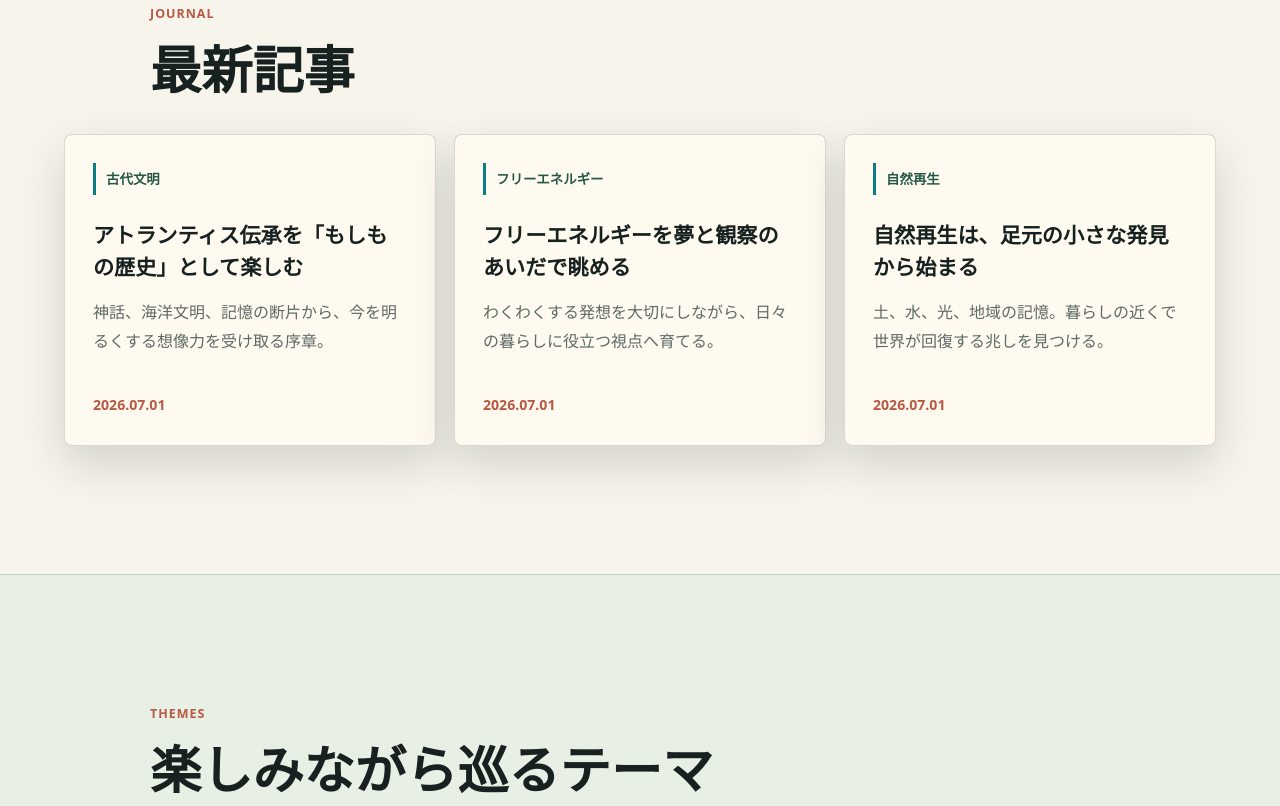
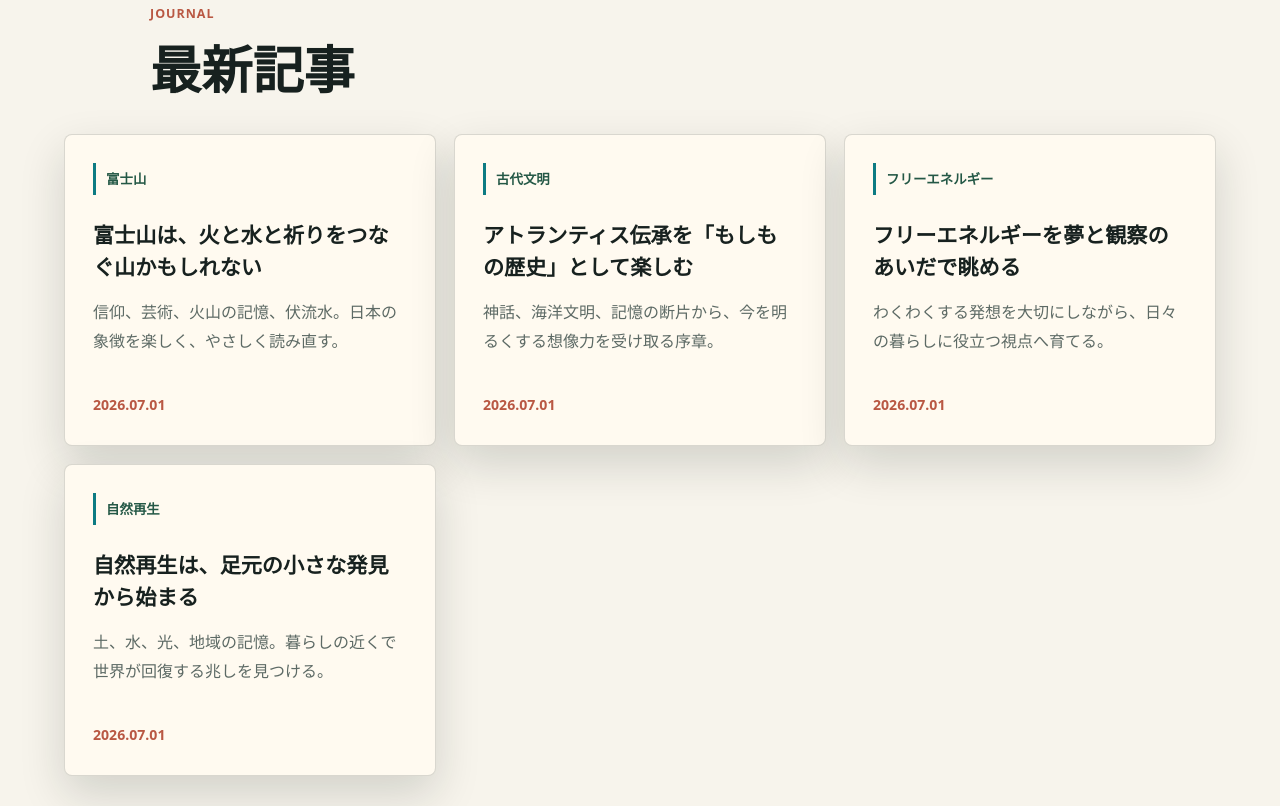
Before and after one commit to kinoshitayukari/mu-atlantis, a website: page index.html in a window 1280 px wide. Shown: the part 934-1740 px from the top of the page. Drawn offline with Linux system fonts and the light colour scheme.

Commit message:
Add Fujisan article to homepage

```diff
--- a/index.html
+++ b/index.html
@@ -4,7 +4,10 @@
     <meta charset="utf-8">
     <meta name="viewport" content="width=device-width, initial-scale=1">
     <title>mu-atlantis.jp | もしもの歴史を楽しみ、未来を明るくするブログ</title>
-    <meta name="description" content="mu-atlantis.jpは、アトランティス伝承や不思議な歴史に思いを馳せながら、自然再生とよりよい未来を楽しく考える日本語ブログです。">
+    <meta
+      name="description"
+      content="mu-atlantis.jpは、アトランティス伝承や不思議な歴史に思いを馳せながら、自然再生とよりよい未来を楽しく考える日本語ブログです。"
+    >
     <meta property="og:title" content="mu-atlantis.jp">
     <meta property="og:description" content="もしもの歴史を楽しみ、未来を明るくするブログ">
     <meta property="og:image" content="./assets/atlantis-hero.svg">
@@ -12,9 +15,17 @@
   </head>
   <body>
     <header class="site-header">
-      <a class="brand" href="./index.html" aria-label="mu-atlantis.jp ホーム"><span class="brand-mark">mu</span><span>mu-atlantis.jp</span></a>
-      <nav class="nav" aria-label="メインナビゲーション"><a href="#articles">記事</a><a href="#themes">テーマ</a><a href="#about">概要</a></nav>
+      <a class="brand" href="./index.html" aria-label="mu-atlantis.jp ホーム">
+        <span class="brand-mark">mu</span>
+        <span>mu-atlantis.jp</span>
+      </a>
+      <nav class="nav" aria-label="メインナビゲーション">
+        <a href="#articles">記事</a>
+        <a href="#themes">テーマ</a>
+        <a href="#about">概要</a>
+      </nav>
     </header>
+
     <main>
       <section class="hero">
         <img src="./assets/atlantis-hero.svg" alt="自然に包まれた古代都市と光るエネルギー構造の風景">
@@ -22,28 +33,98 @@
         <div class="hero-content">
           <p class="eyebrow">Wonder / History / Good Future</p>
           <h1>もしかしたら、世界はもっと面白く、もっと良くできる。</h1>
-          <p>アトランティス、古代の叡智、不思議な技術、自然再生。mu-atlantis.jpは「こんな歴史があったかも」と想像を楽しみながら、世の中を少し好転させるヒントを集めるブログです。</p>
-          <div class="hero-actions"><a class="button primary" href="#articles">最新記事を読む</a><a class="button ghost" href="#about">このサイトについて</a></div>
+          <p>
+            アトランティス、古代の叡智、不思議な技術、自然再生。
+            mu-atlantis.jpは「こんな歴史があったかも」と想像を楽しみながら、世の中を少し好転させるヒントを集めるブログです。
+          </p>
+          <div class="hero-actions">
+            <a class="button primary" href="#articles">最新記事を読む</a>
+            <a class="button ghost" href="#about">このサイトについて</a>
+          </div>
         </div>
       </section>
+
       <section id="articles" class="section">
-        <div class="section-heading"><p class="eyebrow">Journal</p><h2>最新記事</h2></div>
+        <div class="section-heading">
+          <p class="eyebrow">Journal</p>
+          <h2>最新記事</h2>
+        </div>
         <div class="article-grid">
-          <article class="article-card"><a href="./posts/atlantis-memory.html"><span class="category">古代文明</span><h3>アトランティス伝承を「もしもの歴史」として楽しむ</h3><p>神話、海洋文明、記憶の断片から、今を明るくする想像力を受け取る序章。</p><time datetime="2026-07-01">2026.07.01</time></a></article>
-          <article class="article-card"><a href="./posts/free-energy.html"><span class="category">フリーエネルギー</span><h3>フリーエネルギーを夢と観察のあいだで眺める</h3><p>わくわくする発想を大切にしながら、日々の暮らしに役立つ視点へ育てる。</p><time datetime="2026-07-01">2026.07.01</time></a></article>
-          <article class="article-card"><a href="./posts/nature-regeneration.html"><span class="category">自然再生</span><h3>自然再生は、足元の小さな発見から始まる</h3><p>土、水、光、地域の記憶。暮らしの近くで世界が回復する兆しを見つける。</p><time datetime="2026-07-01">2026.07.01</time></a></article>
+          <article class="article-card">
+            <a href="./posts/fujisan.html">
+              <span class="category">富士山</span>
+              <h3>富士山は、火と水と祈りをつなぐ山かもしれない</h3>
+              <p>信仰、芸術、火山の記憶、伏流水。日本の象徴を楽しく、やさしく読み直す。</p>
+              <time datetime="2026-07-01">2026.07.01</time>
+            </a>
+          </article>
+          <article class="article-card">
+            <a href="./posts/atlantis-memory.html">
+              <span class="category">古代文明</span>
+              <h3>アトランティス伝承を「もしもの歴史」として楽しむ</h3>
+              <p>神話、海洋文明、記憶の断片から、今を明るくする想像力を受け取る序章。</p>
+              <time datetime="2026-07-01">2026.07.01</time>
+            </a>
+          </article>
+          <article class="article-card">
+            <a href="./posts/free-energy.html">
+              <span class="category">フリーエネルギー</span>
+              <h3>フリーエネルギーを夢と観察のあいだで眺める</h3>
+              <p>わくわくする発想を大切にしながら、日々の暮らしに役立つ視点へ育てる。</p>
+              <time datetime="2026-07-01">2026.07.01</time>
+            </a>
+          </article>
+          <article class="article-card">
+            <a href="./posts/nature-regeneration.html">
+              <span class="category">自然再生</span>
+              <h3>自然再生は、足元の小さな発見から始まる</h3>
+              <p>土、水、光、地域の記憶。暮らしの近くで世界が回復する兆しを見つける。</p>
+              <time datetime="2026-07-01">2026.07.01</time>
+            </a>
+          </article>
         </div>
       </section>
+
       <section id="themes" class="theme-band">
-        <div class="section-heading"><p class="eyebrow">Themes</p><h2>楽しみながら巡るテーマ</h2></div>
+        <div class="section-heading">
+          <p class="eyebrow">Themes</p>
+          <h2>楽しみながら巡るテーマ</h2>
+        </div>
         <div class="theme-list">
-          <div><span>01</span><h3>もしもの歴史</h3><p>忘れられた土地の記憶、古代文明、神話、口承を、想像を楽しみながら読み直します。</p></div>
-          <div><span>02</span><h3>未来のエネルギー</h3><p>フリーエネルギーや発明史を、夢と観察の両方を大切にしながら眺めます。</p></div>
-          <div><span>03</span><h3>自然再生</h3><p>水脈、土壌、植生、循環する暮らしをテーマに、小さな希望の実践を集めます。</p></div>
+          <div>
+            <span>01</span>
+            <h3>もしもの歴史</h3>
+            <p>忘れられた土地の記憶、古代文明、神話、口承を、想像を楽しみながら読み直します。</p>
+          </div>
+          <div>
+            <span>02</span>
+            <h3>未来のエネルギー</h3>
+            <p>フリーエネルギーや発明史を、夢と観察の両方を大切にしながら眺めます。</p>
+          </div>
+          <div>
+            <span>03</span>
+            <h3>自然再生</h3>
+            <p>水脈、土壌、植生、循環する暮らしをテーマに、小さな希望の実践を集めます。</p>
+          </div>
         </div>
       </section>
-      <section id="about" class="section about"><div><p class="eyebrow">About</p><h2>mu-atlantis.jpについて</h2></div><p>このサイトは、過去にこんな歴史があったかもしれないと楽しく思いを馳せながら、自然や暮らしや人の心が少しずつ良い方向へ向かうヒントを集める場所です。断定よりも余白を、対立よりも好奇心を大切にして、読後にやさしい行動がひとつ増えるような記事を公開していきます。</p></section>
+
+      <section id="about" class="section about">
+        <div>
+          <p class="eyebrow">About</p>
+          <h2>mu-atlantis.jpについて</h2>
+        </div>
+        <p>
+          このサイトは、過去にこんな歴史があったかもしれないと楽しく思いを馳せながら、
+          自然や暮らしや人の心が少しずつ良い方向へ向かうヒントを集める場所です。
+          断定よりも余白を、対立よりも好奇心を大切にして、読後にやさしい行動がひとつ増えるような記事を公開していきます。
+        </p>
+      </section>
     </main>
-    <footer class="footer"><p>&copy; 2026 mu-atlantis.jp</p><a href="./index.html">Back to top</a></footer>
+
+    <footer class="footer">
+      <p>&copy; 2026 mu-atlantis.jp</p>
+      <a href="./index.html">Back to top</a>
+    </footer>
   </body>
 </html>
```
